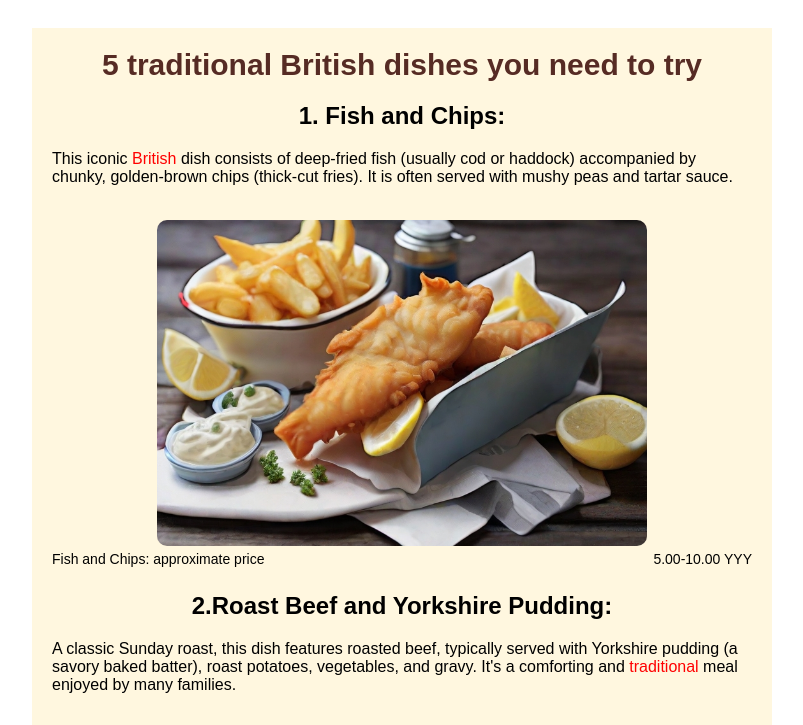
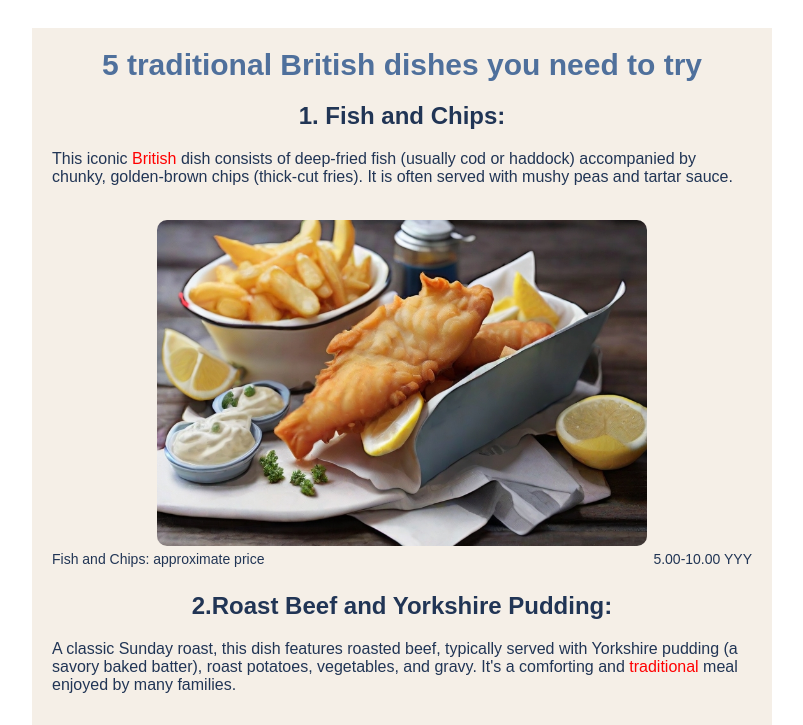
Before and after one commit to natamylo/english_food, a plain HTML site: page index.html in a window 1280 px wide. Shown: the top 725 px of the page, without its empty margins (238-1041 px from the left). Drawn offline with Linux system fonts and the light colour scheme.

Commit message:
Update styles.css

```diff
--- a/styles.css
+++ b/styles.css
@@ -1,6 +1,7 @@
 body {
   font-family: sans-serif;
   padding: 20px;
+  color: #213555;
 }
 
 h1 {
@@ -12,7 +13,7 @@ h1 {
 
 .menu {
   width: 80%;
-  background-color: #fff7df;
+  background-color: #F5EFE7;
   margin-left: auto;
   margin-right: auto;
   padding: 20px;
@@ -25,7 +26,7 @@ h2 {
 }
 
 h1 {
-  color: #562b24
+  color: #4F709C;
 }
 
 p {
```
